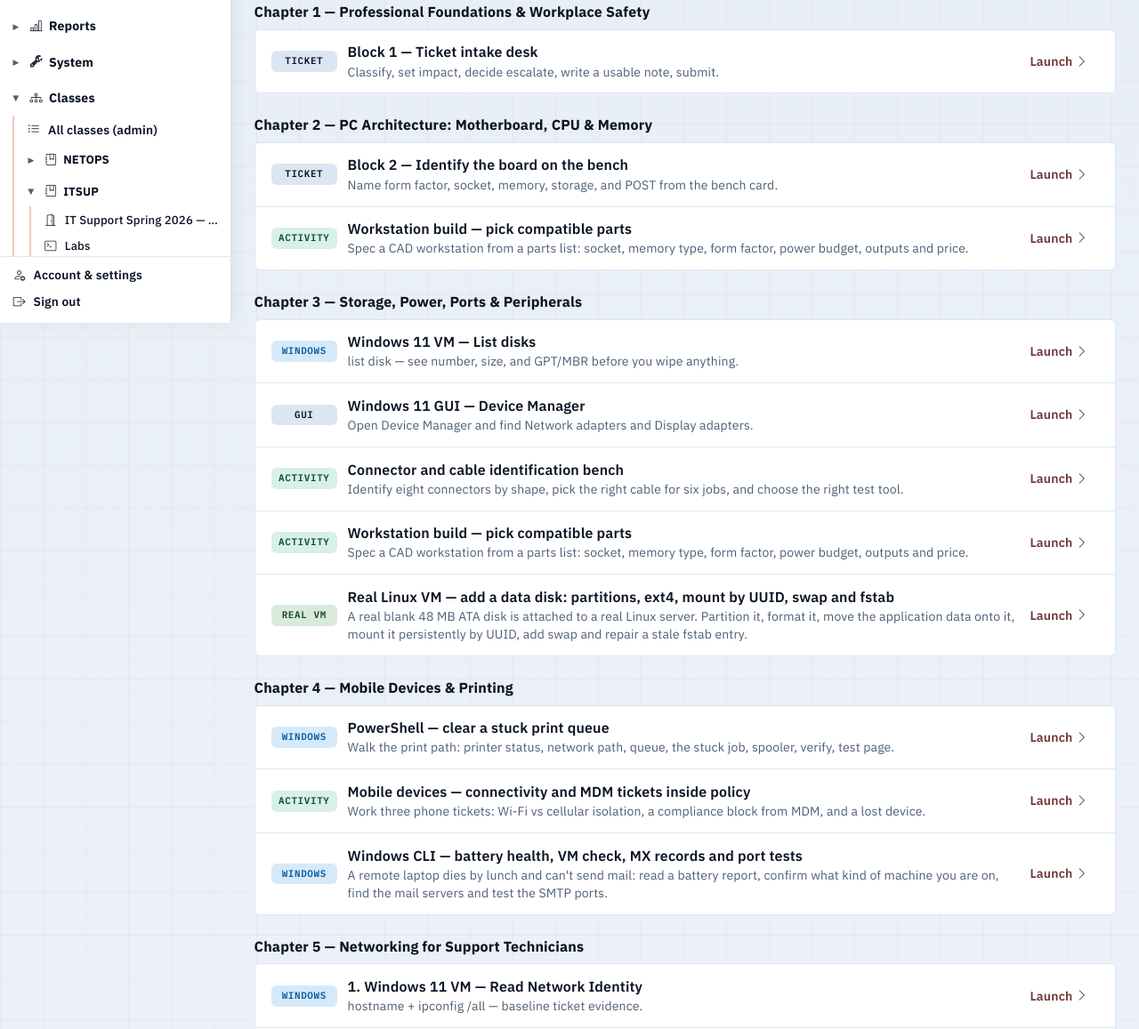
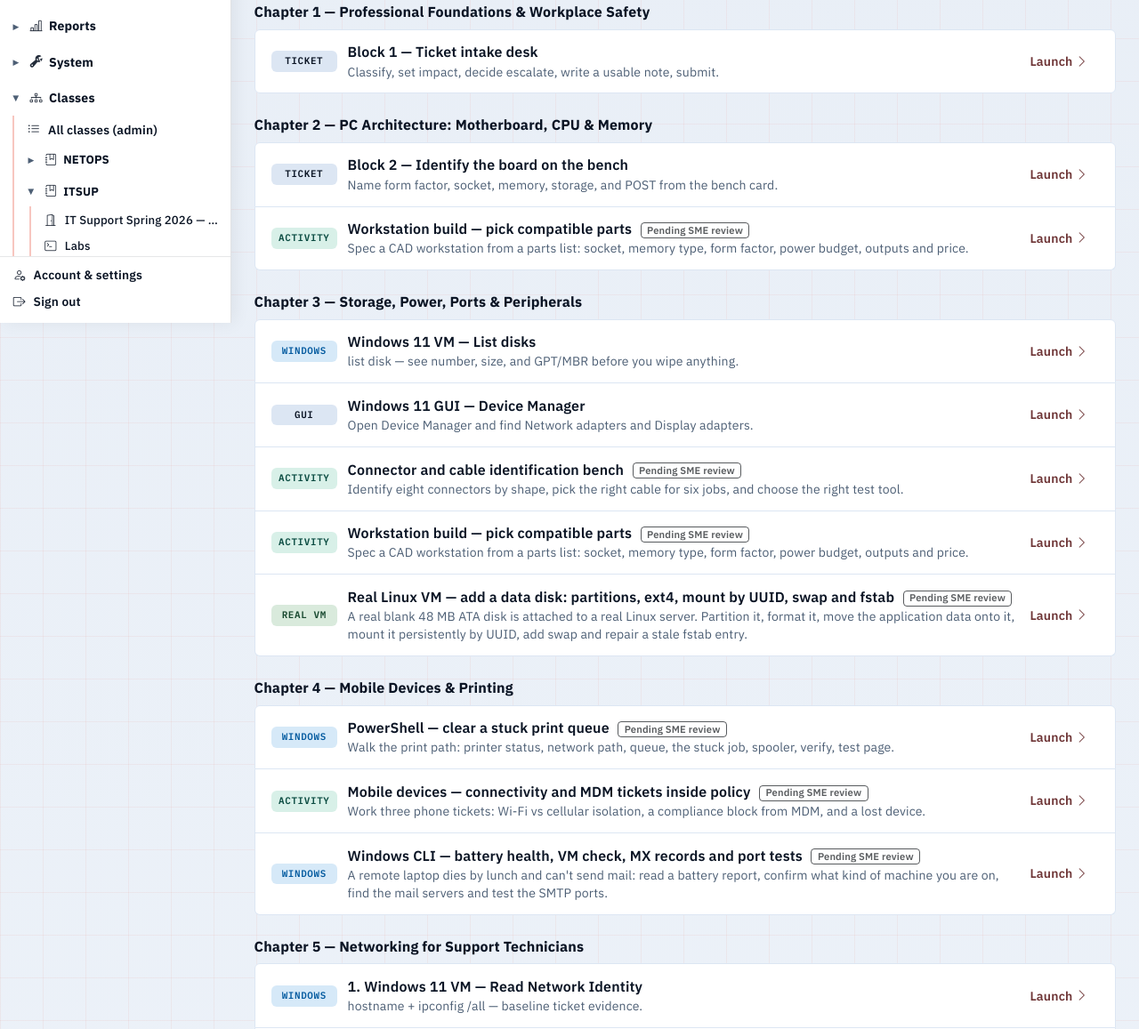
Before and after one commit to Novakornothing/ciwt-lms, a Flask app: page /class/1/labs in a window 1280 px wide. Shown: the part 437-1594 px from the top of the page at 89% size. Run offline with Flask 3, Linux system fonts and the light colour scheme; a user stored in the database is signed in; some libraries are stand-ins or nearby versions.

Commit message:
labs: tag every lab added on the labs branch, plus scenarios and stages, 'Pending SME review' (instructor-only note on the lab page, tag in the index, course labs and scenario hub; students see nothing) + test

```diff
--- a/interactive_labs.py
+++ b/interactive_labs.py
@@ -3513,9 +3513,13 @@ def verify_all_labs():
 
 
 # ── Labs added in pass L1 (labs_catalog_new.py) ─────────────────────
+SME_PENDING = "Pending SME review"   # same tag as curriculum_v2.itsup_core.PENDING; instructor-only
+
+
 def _install_new_labs():
     import labs_catalog_new as _N
     for lab in _N.NEW_LABS:
+        lab.setdefault("review", SME_PENDING)   # every lab added on the labs branch waits for SME sign-off
         st = lab["initial_state"]
         if isinstance(st, dict) and st.get("_base") == "win":
             extra = {k: v for k, v in st.items() if k != "_base"}
@@ -3535,6 +3539,7 @@ def _install_new_labs():
     import labs_scenario as _S
     import labs_vm as _V
     for lab in _S.build(LABS_BY_ID.get):
+        lab.setdefault("review", SME_PENDING)
         if not lab.get("solution") and lab["base_lab"] in VERIFY_SEQUENCES:
             lab["solution"] = {"commands": list(VERIFY_SEQUENCES[lab["base_lab"]][0])}
         if lab["id"] not in LABS_BY_ID:
--- a/lab_runtime.py
+++ b/lab_runtime.py
@@ -42,7 +42,7 @@ def list_labs():
         out.append({"id": lab["id"], "title": lab["title"], "kind": lab["kind"], "kind_label": KIND_LABEL.get(lab["kind"], lab["kind"]),
                     "blurb": lab.get("blurb") or "", "builds_on": lab.get("builds_on") or [],
                     "objectives": len(lab["objectives"]), "minutes": lab.get("minutes") or 10 + 3 * len(lab["objectives"]),
-                    "course_objectives": lab.get("course_objectives") or []})
+                    "course_objectives": lab.get("course_objectives") or [], "review": lab.get("review") or ""})
     return out
 
 
--- a/labs_scenario.py
+++ b/labs_scenario.py
@@ -11,6 +11,7 @@ from copy import deepcopy
 SCENARIOS = [
     {
         "id": "SCN-DNS",
+        "review": "Pending SME review",
         "title": "Ticket SR-5307 — “The intranet is down for everyone”",
         "blurb": "Prove it is DNS from a user's Windows 11 PC (simulation), then fix the real resolver and client on two real Linux VMs.",
         "ticket": ("Reported 08:12 by the service desk: since this morning nobody on the 3rd floor can open the intranet or "
@@ -30,6 +31,7 @@ SCENARIOS = [
     },
     {
         "id": "SCN-LAN2",
+        "review": "Pending SME review",
         "title": "Ticket NET-2207 — “LAN 2 has no network after Friday's change”",
         "blurb": "Fix a DHCP server and a router on two real Linux VMs, then bring the CFO's Windows laptop back (simulation).",
         "ticket": ("P2, raised Monday 07:55: every PC on LAN 2 shows 'No network' since Friday evening's change CHG-3317 on "
--- a/static/css/labs.css
+++ b/static/css/labs.css
@@ -293,3 +293,7 @@ html.term-focus-on, html.term-focus-on body { overflow: hidden; }
 [data-theme="dark"] .lab-kind-scenario { color: var(--ink); }
 .scn-stage.resolved { border-left: 4px solid #2b8a3e; }
 .pbq-note { color: var(--ink); }
+
+/* instructor-only "Pending SME review" tag on labs added in the labs overhaul */
+.lab-sme-tag { display: inline-block; font-size: .7rem; font-weight: 600; line-height: 1.3; padding: .05rem .4rem; margin-left: .35rem;
+  border: 1px solid currentColor; border-radius: .25rem; color: var(--bs-secondary-color, #555); vertical-align: middle; white-space: nowrap; }
--- a/templates/_lab_header.html
+++ b/templates/_lab_header.html
@@ -10,6 +10,9 @@
   <span><strong>Ticket {{ lab.scenario }}</strong> · stage {{ lab.stage }} of {{ lab.stages }} · performance-based: no step list, hints and the event log still apply.</span>
   <a class="btn btn-sm btn-outline-navy" href="{{ url_for('scenario_lab', sid=lab.scenario) }}">Back to the ticket</a>
 </div>
+{% endif %}
+{% if lab.review and current_user.is_authenticated and current_user.role in ('admin', 'instructor') %}
+<div class="alert alert-secondary small py-2 lab-sme-note" role="note"><strong>{{ lab.review }}</strong> (instructors only). This lab was added in the labs overhaul. Try it on your own equipment, and check its steps, outputs and grading against local practice, before you rely on it for grades.</div>
 {% endif %}
 <nav aria-label="breadcrumb">
   <ol class="breadcrumb">
--- a/templates/_lab_row.html
+++ b/templates/_lab_row.html
@@ -1,9 +1,9 @@
 {# Shared lab list row: kind tag, title, one-line purpose, progress, chevron.
    Import with: {% from '_lab_row.html' import lab_row %}  — pass prog (lab_progress row or None) to show progress. #}
-{% macro lab_row(lab, sub=None, show_kind=True, prog=None, href=None) %}
+{% macro lab_row(lab, sub=None, show_kind=True, prog=None, href=None, sme=None) %}
   <a class="list-group-item list-group-item-action lab-row{{ ' no-kind' if not show_kind }}" href="{{ href or url_for('interactive_lab', lab_id=lab.id) }}">
     {% if show_kind %}<span class="lab-kind lab-kind-{{ lab.kind }}">{{ {'win11gui': 'GUI', 'activity': 'ACTIVITY', 'classroom': 'CLASSROOM', 'vm': 'REAL VM'}.get(lab.kind, lab.kind|upper) }}</span>{% endif %}
-    <span class="lab-row-main"><span class="lab-row-title">{{ lab.title }}</span>
+    <span class="lab-row-main"><span class="lab-row-title">{{ lab.title }}{% if sme %} <span class="lab-sme-tag">{{ sme }}</span>{% endif %}</span>
       {% set s = sub or lab.align or lab.blurb %}{% if s %}<span class="lab-row-sub">{{ s }}</span>{% endif %}</span>
     {% if prog %}
       {% set pct = [prog.best_score or 0, prog.score or 0]|max %}
--- a/templates/course_labs.html
+++ b/templates/course_labs.html
@@ -43,13 +43,13 @@
 {% for block in by_chapter %}
 <section class="mb-4" aria-labelledby="ch-{{ block.module.order }}">
   <h2 class="h6 section-label" id="ch-{{ block.module.order }}">{{ block.module.title }}</h2>
-  <div class="list-group">{% for lab in block.labs %}{{ lab_row(lab, None, True, progress.get(lab.id)) }}{% endfor %}</div>
+  <div class="list-group">{% for lab in block.labs %}{{ lab_row(lab, None, True, progress.get(lab.id), sme=lab.review if current_user.role != 'student' else None) }}{% endfor %}</div>
 </section>
 {% endfor %}
 {% if other %}
 <section class="mb-4" aria-labelledby="ch-other">
   <h2 class="h6 section-label" id="ch-other">Other labs</h2>
-  <div class="list-group">{% for lab in other %}{{ lab_row(lab, None, True, progress.get(lab.id)) }}{% endfor %}</div>
+  <div class="list-group">{% for lab in other %}{{ lab_row(lab, None, True, progress.get(lab.id), sme=lab.review if current_user.role != 'student' else None) }}{% endfor %}</div>
 </section>
 {% endif %}
 {% if classroom %}
--- a/templates/interactive_labs_index.html
+++ b/templates/interactive_labs_index.html
@@ -25,7 +25,7 @@
 {% if group %}
 <section class="mb-4" aria-labelledby="k-{{ kind }}">
   <h2 class="h6 section-label" id="k-{{ kind }}">{{ heading }} <span class="fw-normal text-muted">· {{ sub }}</span></h2>
-  <div class="list-group">{% for lab in group %}{{ lab_row(lab, lab.blurb, false, progress.get(lab.id)) }}{% endfor %}</div>
+  <div class="list-group">{% for lab in group %}{{ lab_row(lab, lab.blurb, false, progress.get(lab.id), sme=lab.review if current_user.role in ('admin', 'instructor') else None) }}{% endfor %}</div>
 </section>
 {% endif %}
 {% endfor %}
@@ -34,7 +34,7 @@
   <h2 class="h6 section-label" id="k-scenario">Lab scenarios <span class="fw-normal text-muted">· performance-based tickets that chain a real VM lab and a simulation; no step list up front</span></h2>
   <div class="list-group">{% for s in scenarios %}
     <a class="list-group-item list-group-item-action lab-row no-kind" href="{{ url_for('scenario_lab', sid=s.id) }}">
-      <span class="lab-row-main"><span class="lab-row-title">{{ s.title }}</span><span class="lab-row-sub">{{ s.blurb }}</span></span>
+      <span class="lab-row-main"><span class="lab-row-title">{{ s.title }}{% if s.review and current_user.role in ('admin', 'instructor') %} <span class="lab-sme-tag">{{ s.review }}</span>{% endif %}</span><span class="lab-row-sub">{{ s.blurb }}</span></span>
       {% set ns = namespace(n=0) %}{% for x in s.stages %}{% if progress.get(x.id) and progress.get(x.id).completed_at %}{% set ns.n = ns.n + 1 %}{% endif %}{% endfor %}
       {% set nres = ns.n %}
       {% if nres %}<span class="lab-row-prog{{ ' done' if nres == s.stages|length }}">{{ nres }}/{{ s.stages|length }} stages</span>{% endif %}
--- a/templates/scenario_lab.html
+++ b/templates/scenario_lab.html
@@ -14,6 +14,7 @@
       <span class="text-muted small">· about {{ s.minutes }} min</span></p>
     <h1 class="h4 mb-1">{{ s.title }}</h1>
     <p class="mb-0 lab-scenario">{{ s.ticket }}</p>
+    {% if s.review and current_user.role in ('admin', 'instructor') %}<p class="small mb-0 mt-2 lab-sme-note"><strong>{{ s.review }}</strong> (instructors only). Run the scenario yourself before you use it for grades.</p>{% endif %}
   </div>
   <div class="lab-progress-box" id="scnStatus">
     {% if st.resolved %}
```
Also changed, not shown: tests/test_labs.py (+15 -0 lines).
